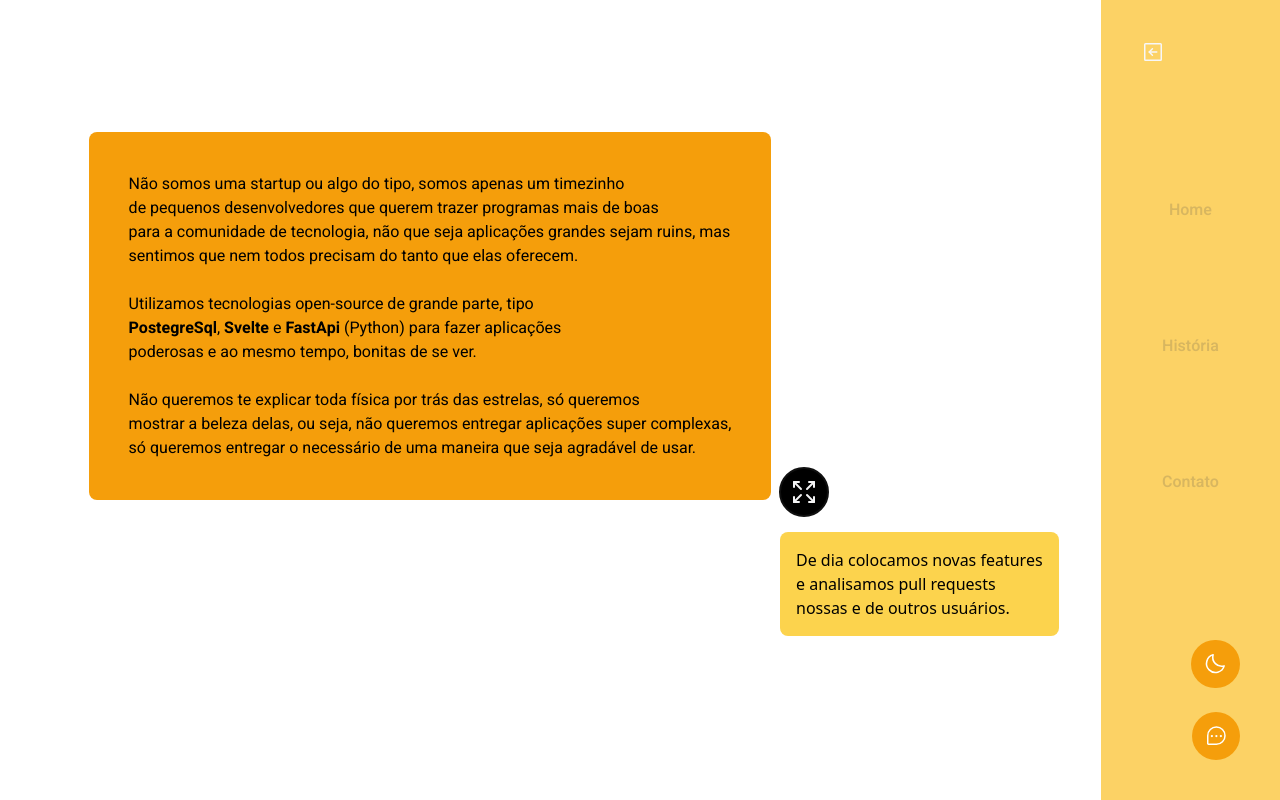
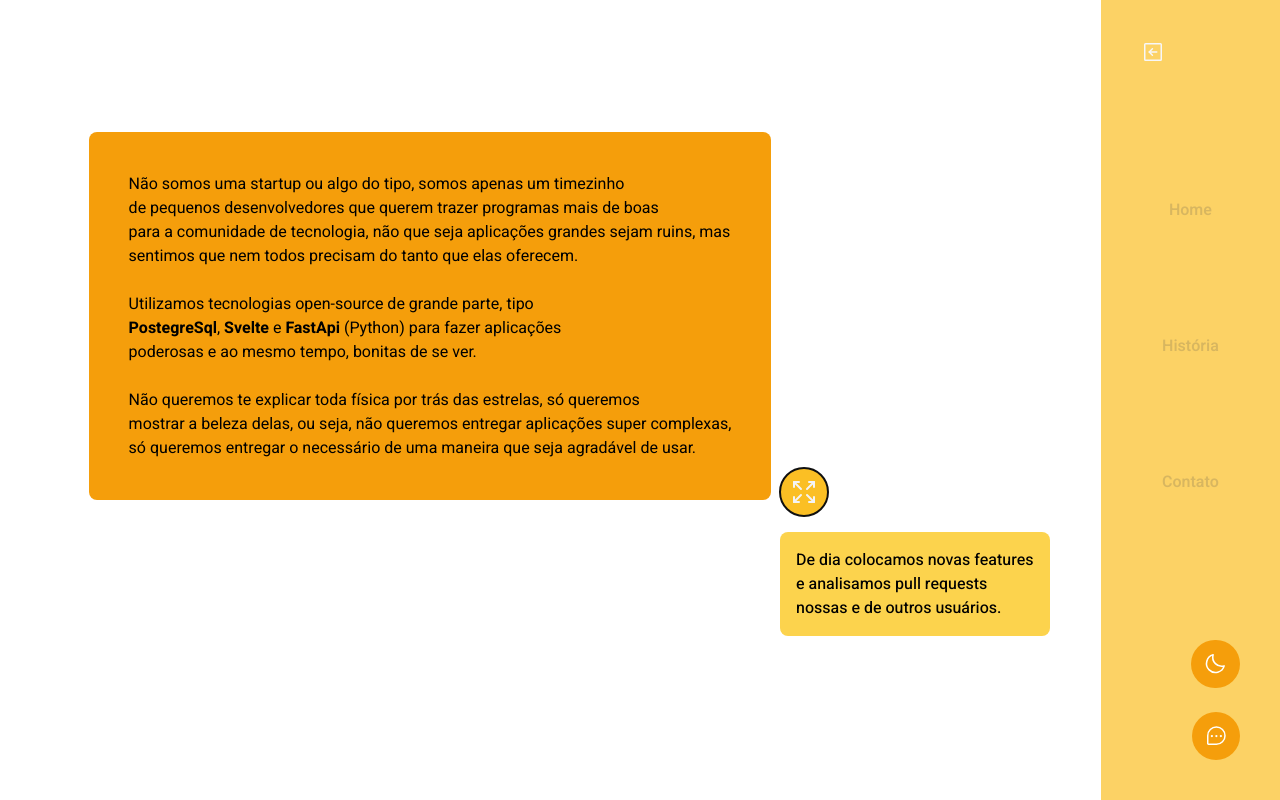
Before and after one commit to CarlosEduardoAD/nlw-impulse-carlos, a React (Vite) app in the folder feedback widget do arlos/: page /contato in a window 1280 px wide. Both pictures are taken after a click on the button 804 px from the left and 492 px from the top of the page. Built offline with nearby package versions, Linux system fonts and the light colour scheme; no server answers; what tailwindcss-animatecss would draw is missing.

Commit message:
Mais alterações, próximo passo é a aba de história

```diff
--- a/feedback widget do arlos/src/components/Contato/Popover.tsx
+++ b/feedback widget do arlos/src/components/Contato/Popover.tsx
@@ -5,10 +5,10 @@ import { Elements } from './PopoverElements'
 export function PopContato(){
     return(
         <Popover>
-            <Popover.Button className='bg-black dark:bg-brand-300 p-2 rounded-full '>
+            <Popover.Button className='bg-amber-400 dark:bg-brand-300 p-2 rounded-full transtion duration-300'>
             <ArrowsOut size={32} />
             </Popover.Button>
-            <Popover.Panel>
+            <Popover.Panel className="transition-transform duration-300">
               <Elements></Elements>
             </Popover.Panel>
         </Popover>
--- a/feedback widget do arlos/src/components/Contato/PopoverElements.tsx
+++ b/feedback widget do arlos/src/components/Contato/PopoverElements.tsx
@@ -11,10 +11,10 @@ export function Elements(){
             onClick={() => setTheme(colorTheme)}
           >
             {colorTheme === "dark" ? (
-             <div className="transition-opacity duration-100 bg-amber-300 p-4 mt-4 rounded-lg text-black text-left">De dia colocamos novas features
+             <div className="transition-opacity duration-100 bg-amber-300 p-4 font-Heebo font-medium mt-4 rounded-lg text-black text-left">De dia colocamos novas features
              <br /> e analisamos pull requests <br /> nossas e de outros usuários.</div>
             ) : (
-                <div className="text-left mt-4 rounded-lg bg-indigo-800 p-4 ">De noite lemos as issues <br /> do github
+                <div className="text-left mt-4 rounded-lg bg-indigo-800 p-4 font-Heebo font-medium">De noite lemos as issues <br /> do github
                 e corrigimos bugs.</div>
             )}
           </span>
```
